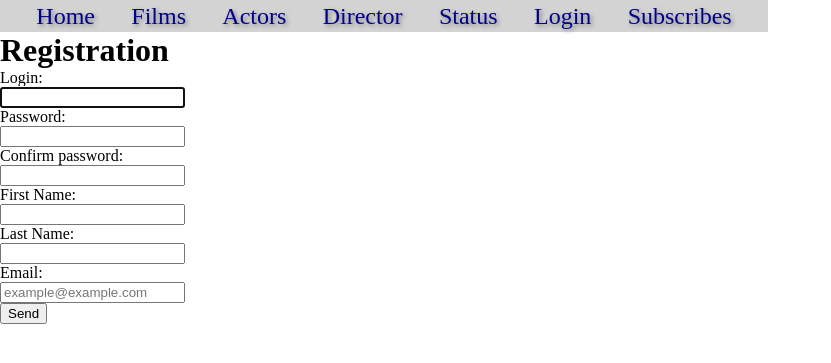
After one commit to AntiViruS90/SearchOnLine, a Django app: page /user/registration/ in a window 1280 px wide. The commit adds this page. Shown: the top 363 px of the page, without its empty margins (0-831 px from the left). Run offline with Django 4.2, Linux system fonts and the light colour scheme.

Commit message:
added new HTML page and form, views.py (def registration): registration.html || form.py

```diff
--- /dev/null
+++ b/SearchBase/form.py
@@ -0,0 +1,24 @@
+from django import forms as f
+
+""" Нам нужна специальная форма для регистрации пользователя,
+которая есть в библиотеке Django, смотреть ниже"""
+from django.contrib.auth.forms import UserCreationForm
+from django.contrib.auth.models import User
+
+
+class SignUpForm(UserCreationForm):
+
+    username = f.CharField(label='Login', help_text='')
+    password1 = f.CharField(label='Password', help_text='',
+                            widget=f.PasswordInput())
+    # # PasswordInput() позволяет вводить пароль точками
+    password2 = f.CharField(label='Confirm password', help_text='',
+                            widget=f.PasswordInput(attrs={'autocomplete': 'new-password'}))
+    first_name = f.CharField(label='First Name', required=True, max_length=20)
+    last_name = f.CharField(label='Last Name', max_length=30)
+    email = f.EmailField(label='Email',
+                         widget=f.TextInput(attrs={'placeholder': 'example@example.com'}))
+
+    # class Meta:  # при помощи Meta мы получаем поля из БД Models
+    #     model = User
+    #     fields = ('username', 'password1', 'password2', 'first_name', 'last_name', 'email')
--- a/SearchBase/views.py
+++ b/SearchBase/views.py
@@ -1,7 +1,9 @@
 from django.shortcuts import render, redirect
 from .models import *
 from django.contrib.auth.models import User, Group  # Создание юзера через программу
-
+from .form import SignUpForm
+from django.contrib.auth.forms import UserCreationForm
+from django.contrib.auth import authenticate, login
 
 # Create your views here.
 
@@ -145,3 +147,45 @@ def subscribes(request):
     context = {'username': username, 'subscribe': subscribe, 'status_name': status_name}
     return render(request, 'subscribes.html', context)
     pass
+
+
+def registration(request):
+    # form = UserCreationForm()
+    # встроенная функция Django from django.contrib.auth.forms import UserCreationForm
+    if request.POST:
+        form = SignUpForm(request.POST)     # а это наша созданная форма
+        if form.is_valid():     # это проверка через python
+            form.save()     # без .save() появляется ошибка в виде "__meta"
+            username_from_form = form.cleaned_data.get('username')
+            user_password = form.cleaned_data.get('password1')
+            first_name_from_form = form.cleaned_data.get('first_name')
+            last_name_from_form = form.cleaned_data.get('last_name')
+            email_from_form = form.cleaned_data.get('email')
+            user = authenticate(username=username_from_form,
+                                password=user_password)
+            """Через команду authenticate мы сохраняем пользователя, но только имя и пароль,
+            так как authenticate это встроенная команда в Django
+            from django.contrib.auth import authenticate, login"""
+            man = User.objects.get(username=username_from_form)
+            # найдем нового пользователя и заполним поля в таблице
+            man.email = email_from_form
+            man.first_name = first_name_from_form
+            man.last_name = last_name_from_form
+            man.save()
+            """Выше мы регистрируем данные пользователя в БД вручную, такие как:
+            man.email = email_from_form
+            man.first_name = first_name_from_form
+            man.last_name = last_name_from_form
+            man.save()"""
+            login(request, user)    # с этим пользователем заходим на сайт
+            user_group = Group.objects.get(id=1)
+            user_group.user_set.add(man)
+            """У таблицы Group и User есть связь, через add мы добавляем нового
+            пользователя в группу с бесплатной подпиской через
+            user_group = Group.objects.get(id=1)"""
+            return redirect('home')
+            pass
+    else:
+        form = SignUpForm()
+    data = {'registration_form': form}  # registration_form на странице HTML {{ registration_form }}
+    return render(request, 'registration/registration.html', data)
--- a/SearchOnLine/urls.py
+++ b/SearchOnLine/urls.py
@@ -32,7 +32,8 @@ urlpatterns = [
     path('status/', views.status, name='status'),
     path('status/prosmotr/<int:id1>/<int:id2>/<int:id3>/', views.prosmotr, name='prosmotr'),
     path('status/buy/<int:type>', views.buy, name='buystatus'),
-    path('subscribes/', views.subscribes, name='subscribes')
+    path('subscribes/', views.subscribes, name='subscribes'),
+    path('user/registration/', views.registration, name='registration'),
 ]
 """
 pk - Primary key identifying или айди(ID)
--- a/templates/registration/login.html
+++ b/templates/registration/login.html
@@ -20,5 +20,9 @@
             </table>
             <input type="submit" value="Send">
         </form>
+        <hr>
+        <h2 style="margin-top:20px;">
+            <a href="{% url 'registration' %}"><button style="width: auto; padding: 10px">Registration</button></a>
+        </h2>
     </body>
 </html>
--- /dev/null
+++ b/templates/registration/registration.html
@@ -0,0 +1,16 @@
+{% extends 'index.html' %}
+{% block content %}
+    <h1>Registration</h1>
+    <form action="" method="post" novalidate>
+    {% csrf_token %}
+{#        <table style="text-align: left">#}
+            {% for one in registration_form %}
+                <div>{{ one.label_tag }}</div>  {# div-ы это для красоты на веб-странице #}
+                <div> {{ one }}</div>
+                <div> {{ one.errors }}</div>
+            {% endfor %}
+{#            {{ registration_form }}#}     {# закомментированные - это второй вариант #}
+{#        </table>#}
+        <input type="submit" value="Send">
+    </form>
+{% endblock content %}
```
Also changed, not shown: db.sqlite3.
